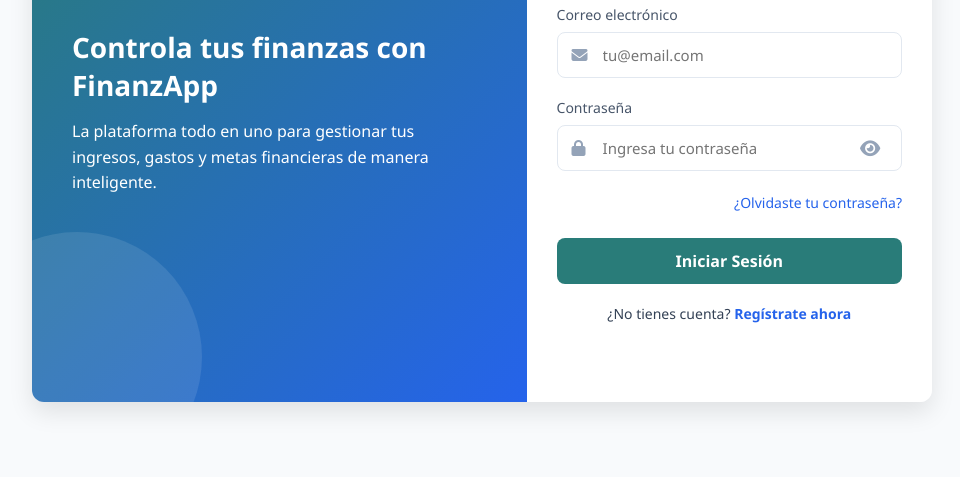
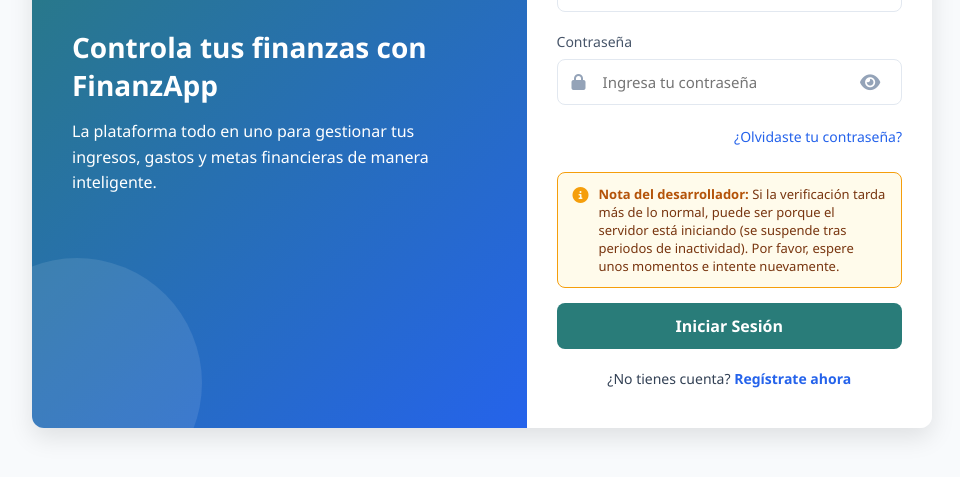
Before and after one commit to agusbravo09/CuentaX-Frontend, a plain HTML site: page index.html in a window 1280 px wide. Shown: the part 273-750 px from the top of the page, without its empty margins (158-1118 px from the left). Drawn offline with Linux system fonts and the light colour scheme.

Commit message:
dev message added

```diff
--- /dev/null
+++ b/css/components/warning.css
@@ -0,0 +1,41 @@
+/* Estilos para la nota del desarrollador */
+.developer-note {
+    background-color: #FFFBEB;
+    border: 1px solid #F59E0B;
+    border-radius: 8px;
+    padding: 12px 15px;
+    margin: 15px 0;
+    display: flex;
+    align-items: flex-start;
+    gap: 10px;
+    font-size: 13px;
+    line-height: 1.4;
+}
+
+.developer-note i {
+    color: #F59E0B;
+    font-size: 16px;
+    margin-top: 2px;
+    flex-shrink: 0;
+}
+
+.developer-note p {
+    margin: 0;
+    color: #78350F;
+}
+
+.developer-note strong {
+    color: #B45309;
+}
+
+/* Responsive para móviles */
+@media (max-width: 576px) {
+    .developer-note {
+        padding: 10px 12px;
+        font-size: 12px;
+    }
+
+    .developer-note i {
+        font-size: 14px;
+    }
+}
--- a/css/pages/transactions.css
+++ b/css/pages/transactions.css
@@ -1,4 +1,3 @@
-/* transactions.css - Estilos para la sección de transacciones */
 :root {
     --income-color: #10B981;
     --expense-color: #EF4444;
@@ -535,7 +534,6 @@
     font-size: 1.1rem;
   }
 
-  /* Indicador visual mejorado para transferencias */
   .transfer-indicator {
     display: flex;
     align-items: center;
@@ -550,13 +548,11 @@
     width: 100%;
   }
 
-  /* Ajuste para el contenedor de transacciones en móvil */
   .transactions-list {
     gap: 1rem;
   }
 }
 
-/* Mejora opcional: Estilo para texto de cuentas en transferencias */
 .transfer-accounts {
     font-weight: 600;
     color: var(--gray-700);
@@ -565,7 +561,6 @@
     font-size: 0.9em;
 }
 
-/* Para pantallas más pequeñas (menos de 400px) */
 @media (max-width: 400px) {
   .transaction-item.transfer {
     padding: 1rem;
--- a/index.html
+++ b/index.html
@@ -10,6 +10,7 @@
     <link rel="stylesheet" href="./css/components/forms.css">
     <link rel="stylesheet" href="./css/components/modals.css">
     <link rel="stylesheet" href="./css/utilities.css">
+    <link rel="stylesheet" href="./css/components/warning.css">
 </head>
 
 <body>
@@ -34,6 +35,12 @@
                             id="togglePassword"><i class="fas fa-eye"></i></button></div>
                 </div>
                 <div class="forgot-password"><a href="#" id="forgotPasswordLink">¿Olvidaste tu contraseña?</a></div>
+                <div class="developer-note">
+                    <i class="fas fa-info-circle"></i>
+                    <p><strong>Nota del desarrollador:</strong> Si la verificación tarda más de lo normal, puede ser porque el servidor
+                        está iniciando (se suspende tras periodos de inactividad). Por favor, espere unos momentos e
+                        intente nuevamente.</p>
+                </div>
                 <button type="submit" class="btn btn-primary btn-full">Iniciar Sesión</button>
             </form>
             <div class="signup-link">
```
